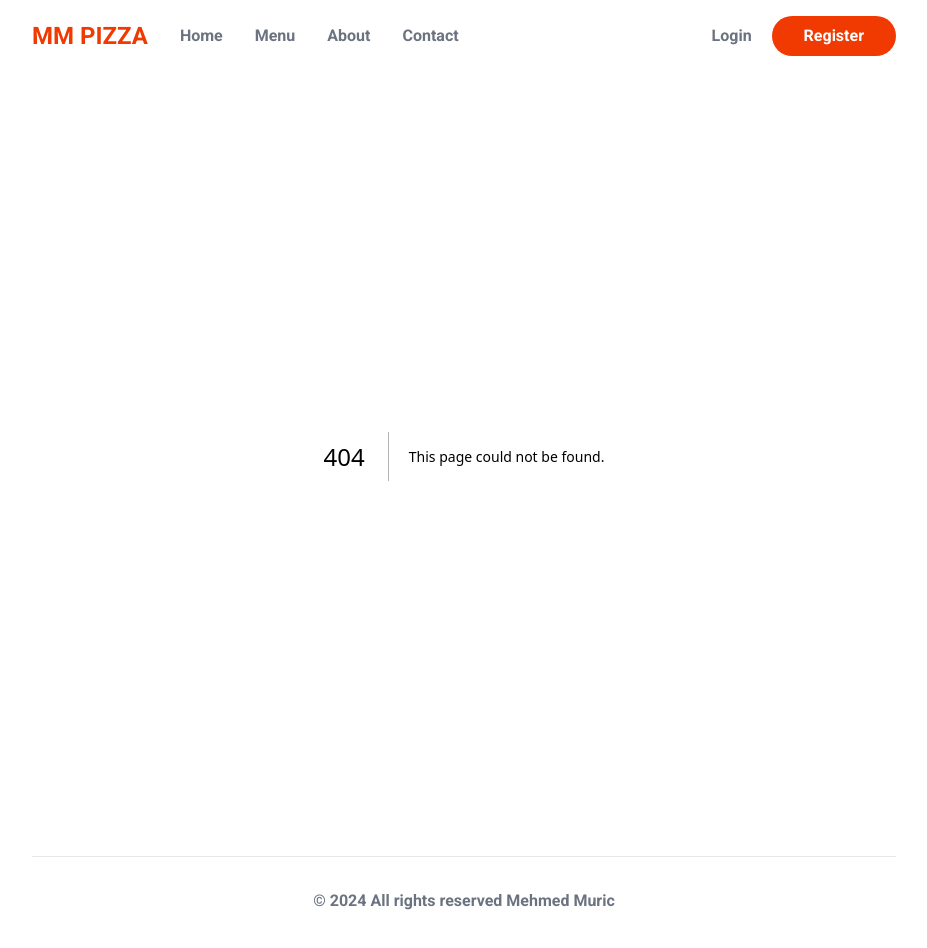
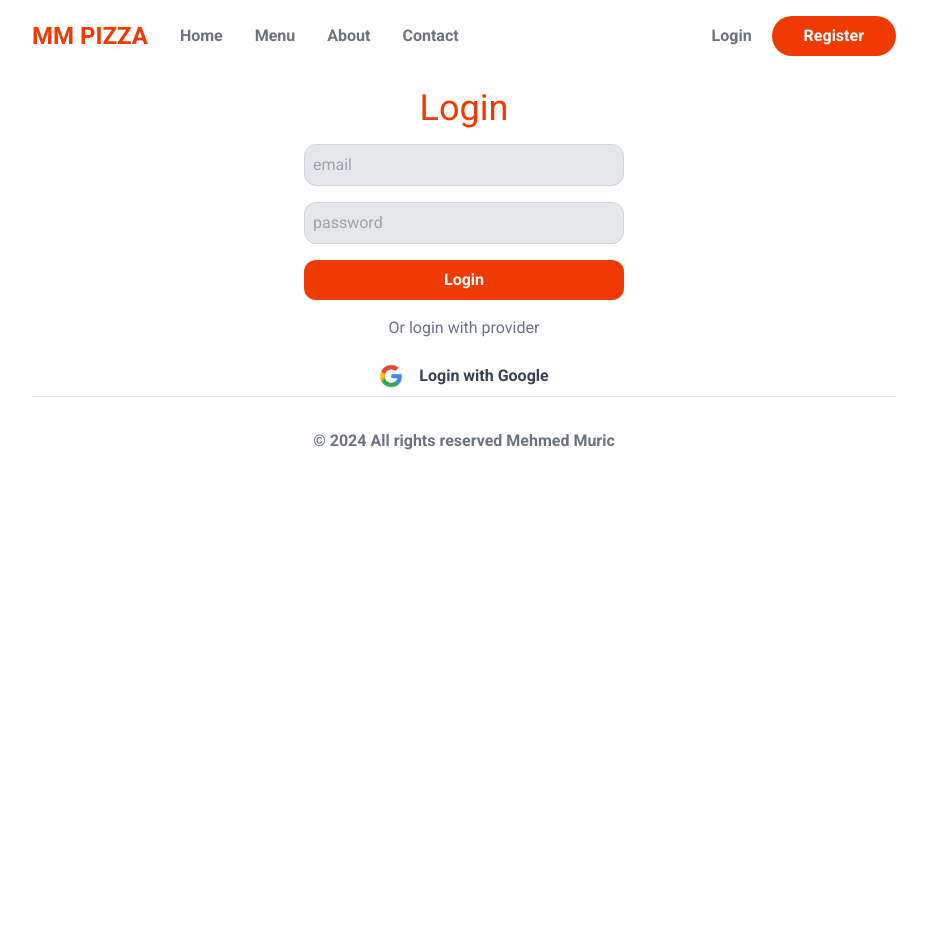
Before and after one commit to mehmedmuric/food-app-ordering, a Next.js app: page /login in a window 1280 px wide. Before the commit this address had no page. Shown: the top 948 px of the page, without its empty margins (176-1103 px from the left). After the commit the page ends 800 px from the top, so only its background shows below. Built offline with nearby package versions, Linux system fonts and the light colour scheme.

Commit message:
add login page

```diff
--- /dev/null
+++ b/src/app/login/page.js
@@ -0,0 +1,50 @@
+'use client'
+import Image from "next/image";
+import {useState} from "react"
+
+export default function LoginPage(){
+    const [email, setEmail] = useState('');
+    const [password, setPassword] = useState('');
+    const [loginInProgress, setLoginInProgress] = useState(false);
+
+    async function handleFormSubmit(ev){
+        ev.preventDefault();
+        setLoginInProgress(true);
+        const response = await fetch('/api/login',{
+            body: JSON.stringify({email, password}),
+            headers: {'Content-Type': 'application/json'},
+            method: 'POST',
+        });
+        if(response.ok){
+
+        }else{
+
+        }
+        setLoginInProgress(false);
+    }
+    return(
+        <section className="mt-8">
+            <h1 className="text-center text-primary mb-4 text-4xl">
+                Login
+            </h1>
+            <form className="max-w-xs mx-auto" onSubmit={handleFormSubmit}>
+                <input type="email" placeholder="email" value={email}
+                    disabled={false}
+                    onChange={ev => setEmail(ev.target.value)}
+                />
+                <input type="password" placeholder="password" value={password}
+                    disabled={false}
+                    onChange={ev => setPassword(ev.target.value)}
+                />
+                <button type="submit">Login</button>
+                <div className="my-4 text-center text-gray-500">
+                    Or login with provider
+                </div>
+                <button className="flex gap-4 justify-center">
+                    <Image src={'/google.png'} alt={''} width={24} height={24}/>
+                    Login with Google
+                </button>
+            </form>
+        </section>
+    );
+}
```
Also changed, not shown: 1 other file (tests, documents, lock files or other folders).
